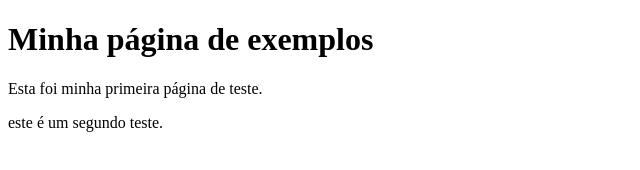
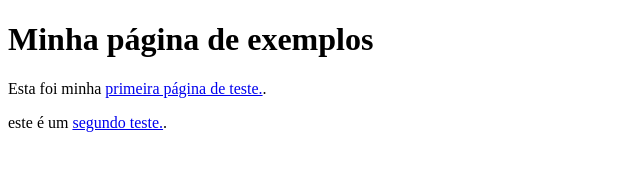
Before and after one commit to ufjf-dcc121/dcc121-2023-1-atv1-IgorReis001, a plain HTML site: page index.html in a window 1280 px wide. Shown: the whole page, without its empty margins (0-640 px from the left). Drawn offline with Linux system fonts and the light colour scheme.

Commit message:
adiciona links na página inicial

```diff
--- a/index.html
+++ b/index.html
@@ -9,8 +9,8 @@
 <body>
     <h1>Minha página de exemplos</h1>
 
-    <p> Esta foi minha primeira página de teste.</p>
-    <p>este é um segundo teste.</p>
+    <p> Esta foi minha <a href="teste.html">primeira página de teste.</a>.</p>
+    <p>este é um <a href="outra.html">segundo teste.</a>.</p>
 
 </body>
 </html>
```
